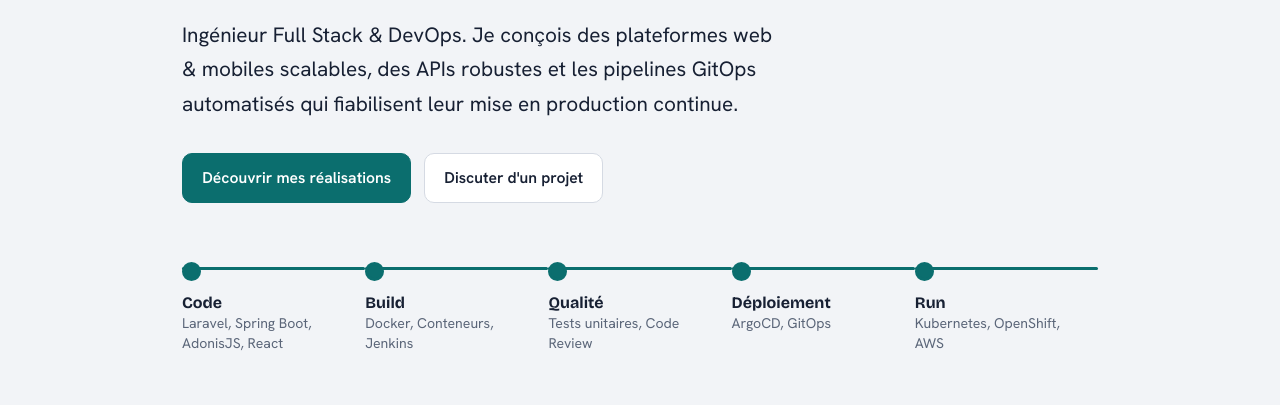
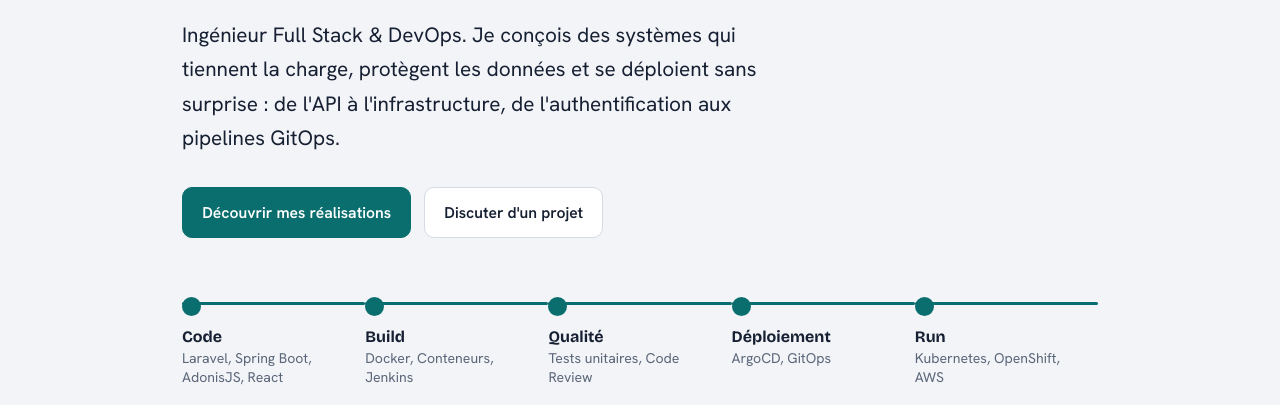
Before and after one commit to CybeRooT-01/my-portfolio-normal, a plain HTML site: page index.html in a window 1280 px wide. Shown: the part 395-800 px from the top of the page. Drawn offline with nearby package versions, Linux system fonts and the light colour scheme.

Commit message:
Revise lead paragraph in index.html
Updated the lead paragraph to better describe the role and responsibilities of a Full Stack & DevOps Engineer.

```diff
--- a/index.html
+++ b/index.html
@@ -29,7 +29,7 @@
   <section class="hero" id="accueil">
     <p class="where" data-en="Dakar, Senegal · Available for freelance contracts & full-time roles (Remote & On-site)">Dakar, Sénégal · Ouvert aux missions freelance et CDI (Télétravail & Présentiel)</p>
     <h1>Thierno Birahim Gueye</h1>
-    <p class="lead" data-en="Full Stack & DevOps Engineer. I build scalable web & mobile platforms, robust APIs, and the automated GitOps pipelines that make continuous delivery reliable.">Ingénieur Full Stack & DevOps. Je conçois des plateformes web & mobiles scalables, des APIs robustes et les pipelines GitOps automatisés qui fiabilisent leur mise en production continue.</p>
+    <p class="lead" data-en="Full Stack & DevOps Engineer. I design systems that handle load, protect data and deploy predictably: from the API to the infrastructure, from authentication to GitOps pipelines.">Ingénieur Full Stack & DevOps. Je conçois des systèmes qui tiennent la charge, protègent les données et se déploient sans surprise : de l'API à l'infrastructure, de l'authentification aux pipelines GitOps.</p>
     <div class="actions">
       <a class="btn primary" href="#projets" data-en="Explore projects">Découvrir mes réalisations</a>
       <a class="btn" href="#contact" data-en="Let's discuss a project">Discuter d'un projet</a>
```
